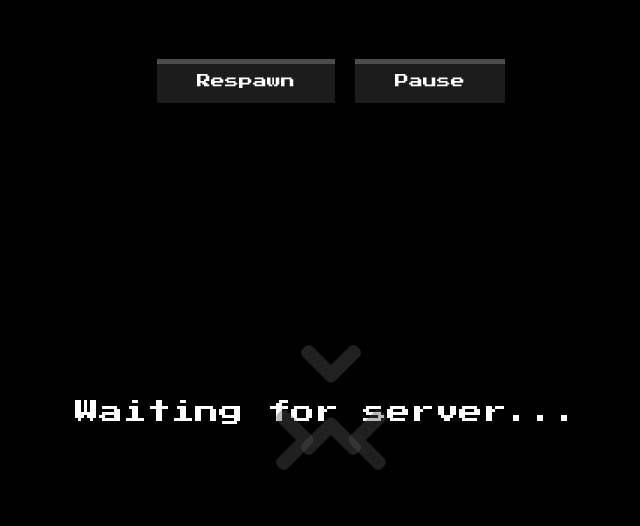
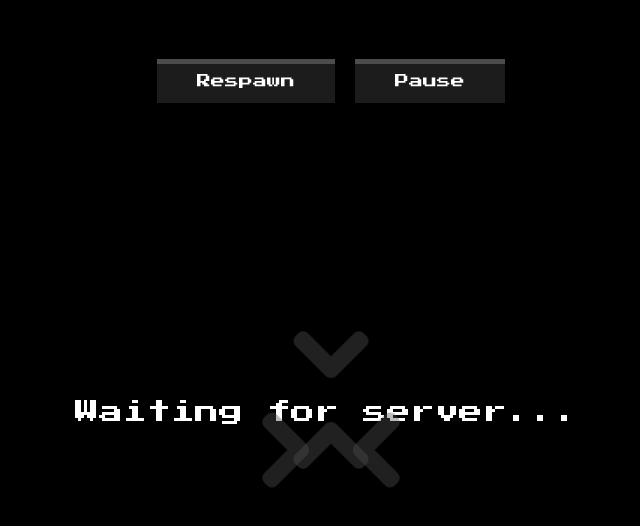
Before and after one commit to na50r/snake-go, a website built with Vite: page index.html in a window 1280 px wide. Shown: the whole page, without its empty margins (309-949 px from the left). Built offline with nearby package versions, Linux system fonts and the light colour scheme; no server answers.

Commit message:
make arrows bigger

```diff
--- a/src/style.css
+++ b/src/style.css
@@ -85,8 +85,8 @@ body {
   opacity: 40%;
   position: absolute;
   pointer-events: none;
-  width: 10vmin;
-  height: 10vmin;
+  width: 12.5vmin;
+  height: 12.5vmin;
   align-items: center;
   justify-content: center;
 }
```
